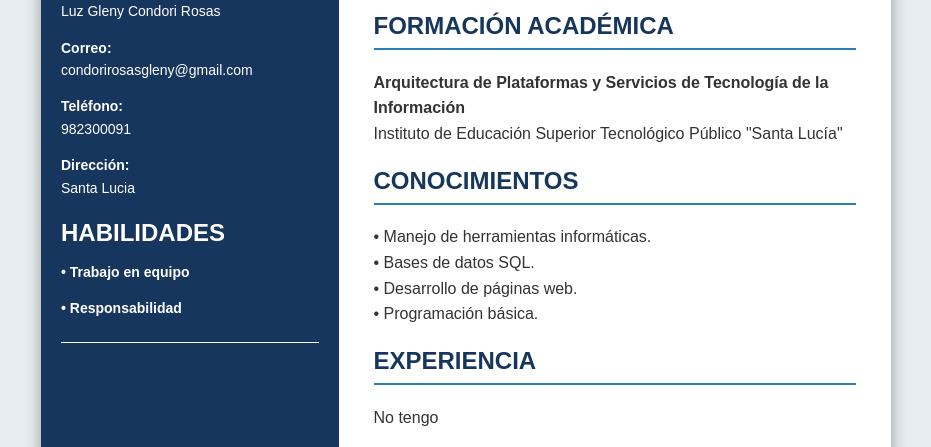
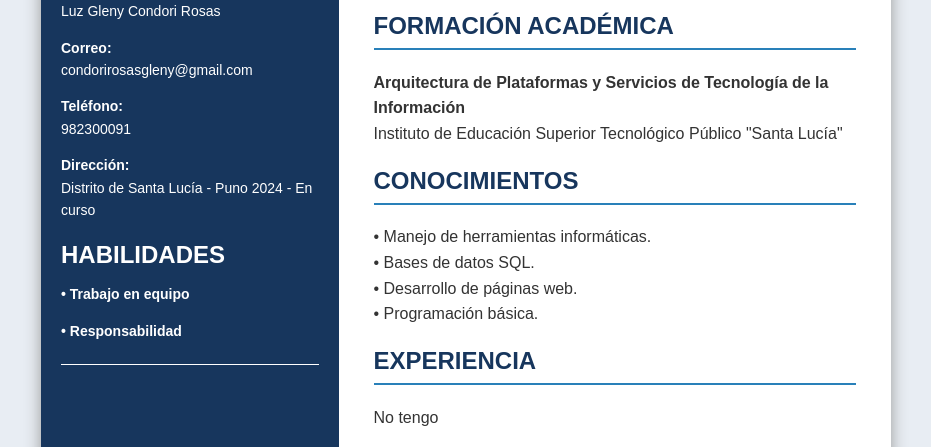
Before and after one commit to luzgley/Mi-CV, a plain HTML site: page index.html in a window 1280 px wide. Shown: the part 343-790 px from the top of the page, without its empty margins (174-1105 px from the left). Drawn offline with Linux system fonts and the light colour scheme.

Commit message:
Update title and address in index.html

```diff
--- a/index.html
+++ b/index.html
@@ -3,7 +3,8 @@
 <head>
 <meta charset="UTF-8">
 <meta name="viewport" content="width=device-width, initial-scale=1.0">
-<title>Mi CV</title>
+<title>LUZ GLENY CONDORI ROSAS
+Estudiante de Arquitectura de Plataformas y Servicios de Tecnología de la Información</title>
 
 <style>
     .foto-perfil {
@@ -91,7 +92,8 @@ condorirosasgleny@gmail.com</p>
 982300091</p>
 
 <p><b>Dirección:</b><br>
-Santa Lucia</p>
+Distrito de Santa Lucía - Puno
+2024 - En curso</p>
 
 <h2>HABILIDADES</h>
 <p>• Trabajo en equipo</p>
```
